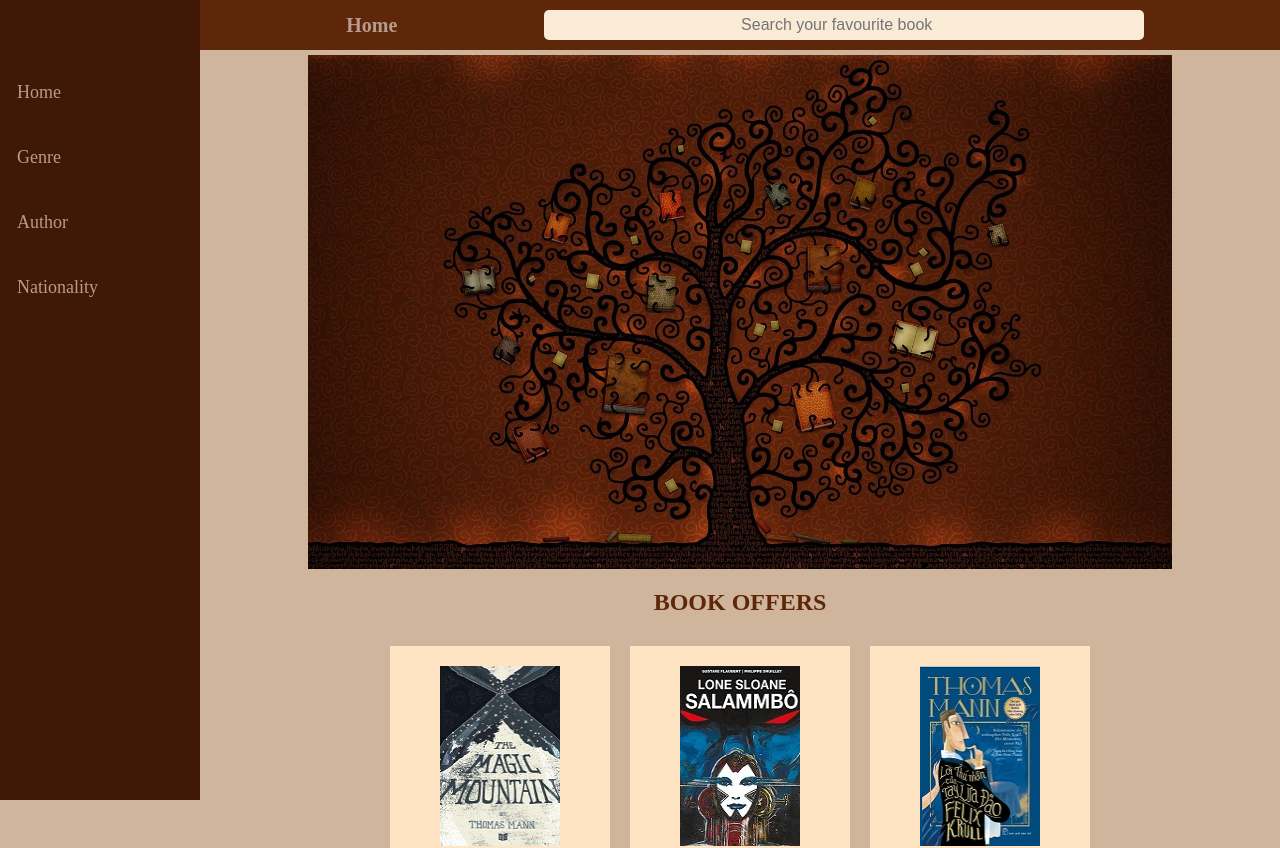
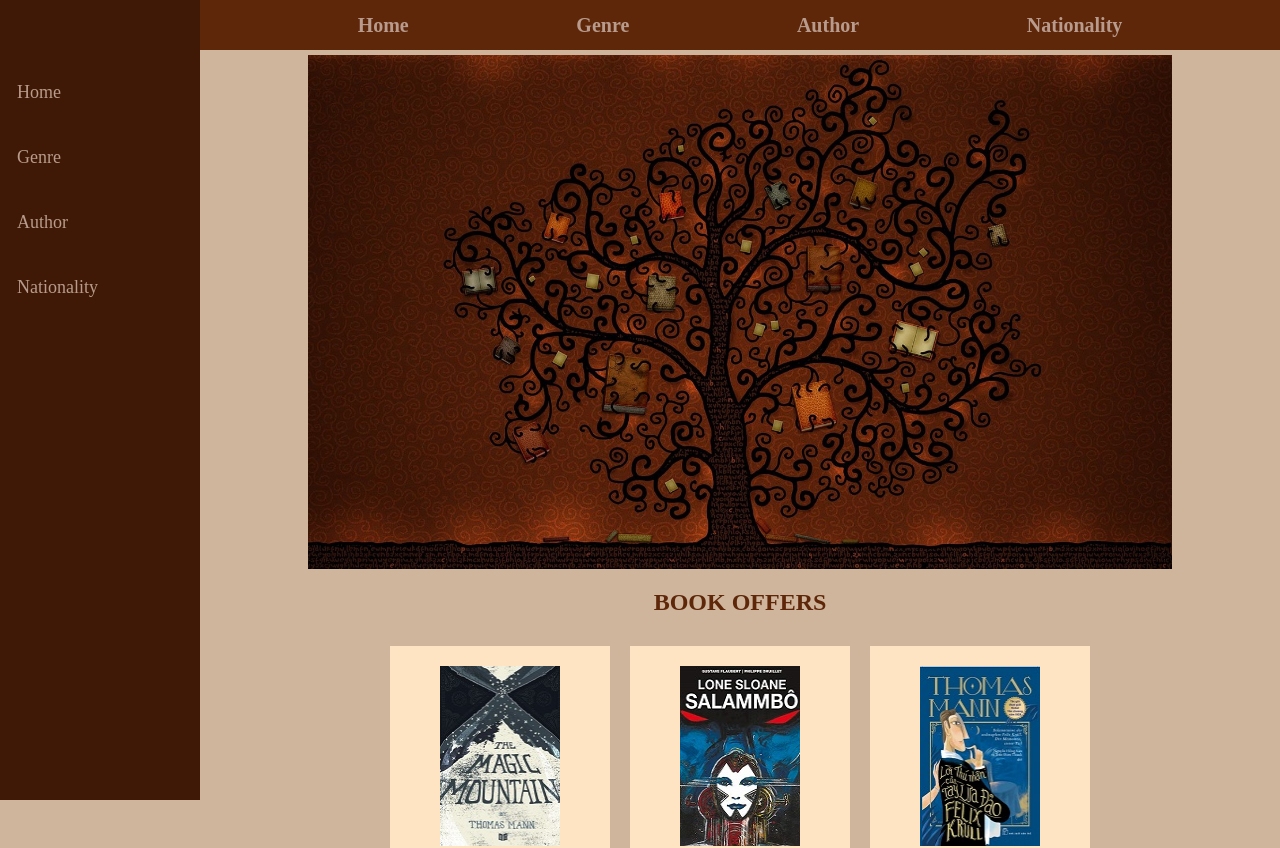
Before and after one commit to Mostafa-Farhadi/bookstore-website-nextjs, a Next.js app: page / in a window 1280 px wide. Shown: the top 848 px of the page. Built offline with nearby package versions, Linux system fonts and the light colour scheme.

Commit message:
Remove search input from header and add genre, author and nationality links instead

```diff
--- a/components/Header.js
+++ b/components/Header.js
@@ -4,7 +4,9 @@ const Header = () => {
     return (
         <header id="header">
             <Link href="/"><a>Home</a></Link>
-            <input type="search" name="search" id="search" placeholder="Search your favourite book"/>
+            <Link href="/genre"><a>Genre</a></Link>
+            <Link href="/author"><a>Author</a></Link>
+            <Link href="/nationality"><a>Nationality</a></Link>
         </header>
     );
 }
```
